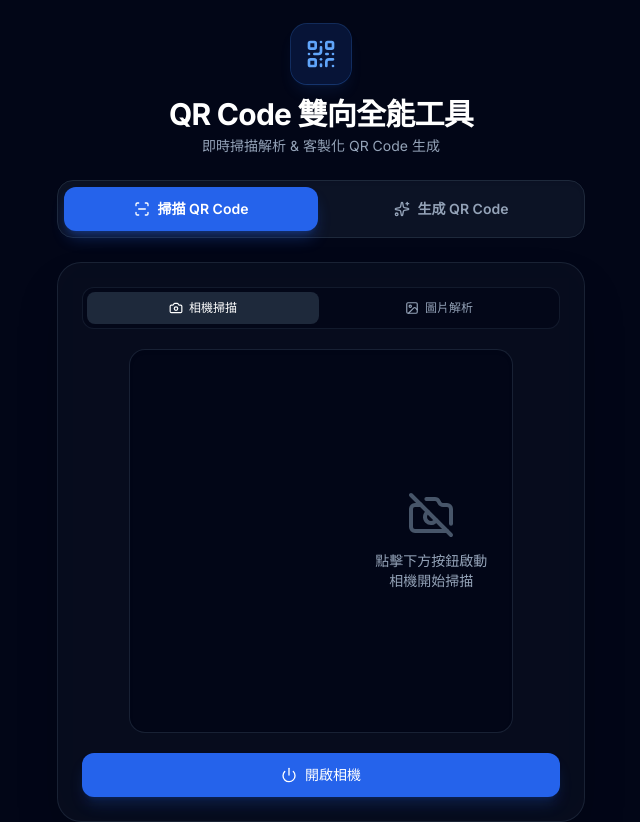
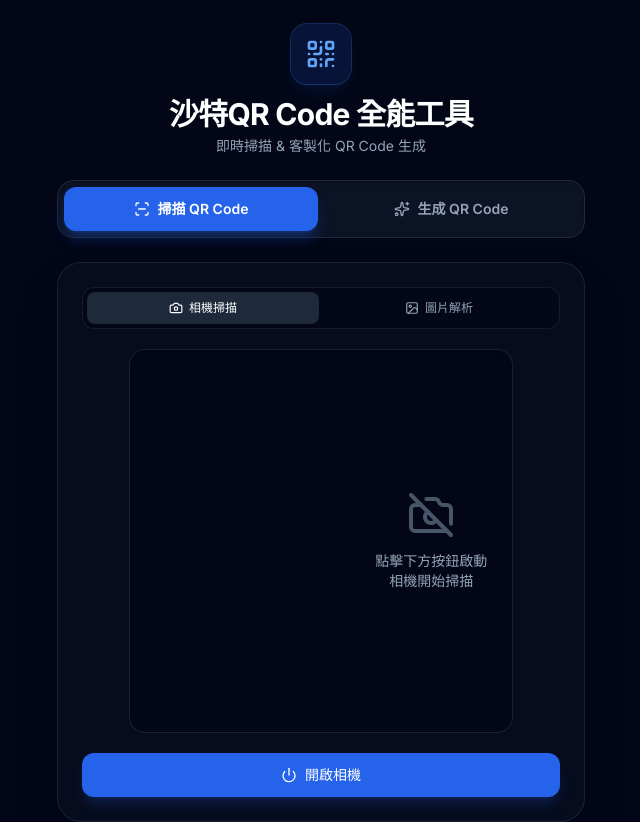
Before and after one commit to zack0512/QR, a plain HTML site: page index.html in a window 1280 px wide. Shown: the top 822 px of the page, without its empty margins (319-959 px from the left). Drawn offline with nearby package versions, Linux system fonts and the light colour scheme; a script that the page names is missing.

Commit message:
Update and rename QR Code 雙向全能工具.html to index.html

```diff
--- a/QR Code 雙向全能工具.html
+++ b/index.html
@@ -3,7 +3,7 @@
 <head>
     <meta charset="UTF-8">
     <meta name="viewport" content="width=device-width, initial-scale=1.0">
-    <title>QR Code 雙向全能工具</title>
+    <title>沙特QR Code 全能工具</title>
     <!-- Tailwind CSS -->
     <script src="https://cdn.tailwindcss.com"></script>
     <!-- Lucide Icons -->
@@ -78,8 +78,8 @@
             <div class="inline-flex items-center justify-center p-3.5 bg-blue-600/15 text-blue-400 rounded-2xl mb-3 ring-1 ring-blue-500/30 shadow-lg shadow-blue-500/10">
                 <i data-lucide="qr-code" class="w-8 h-8"></i>
             </div>
-            <h1 class="text-2xl sm:text-3xl font-bold tracking-tight text-white">QR Code 雙向全能工具</h1>
-            <p class="text-slate-400 text-sm mt-1">即時掃描解析 & 客製化 QR Code 生成</p>
+            <h1 class="text-2xl sm:text-3xl font-bold tracking-tight text-white">沙特QR Code 全能工具</h1>
+            <p class="text-slate-400 text-sm mt-1">即時掃描 & 客製化 QR Code 生成</p>
         </header>
 
         <!-- Main Navigation (Scan vs Generate) -->
```
